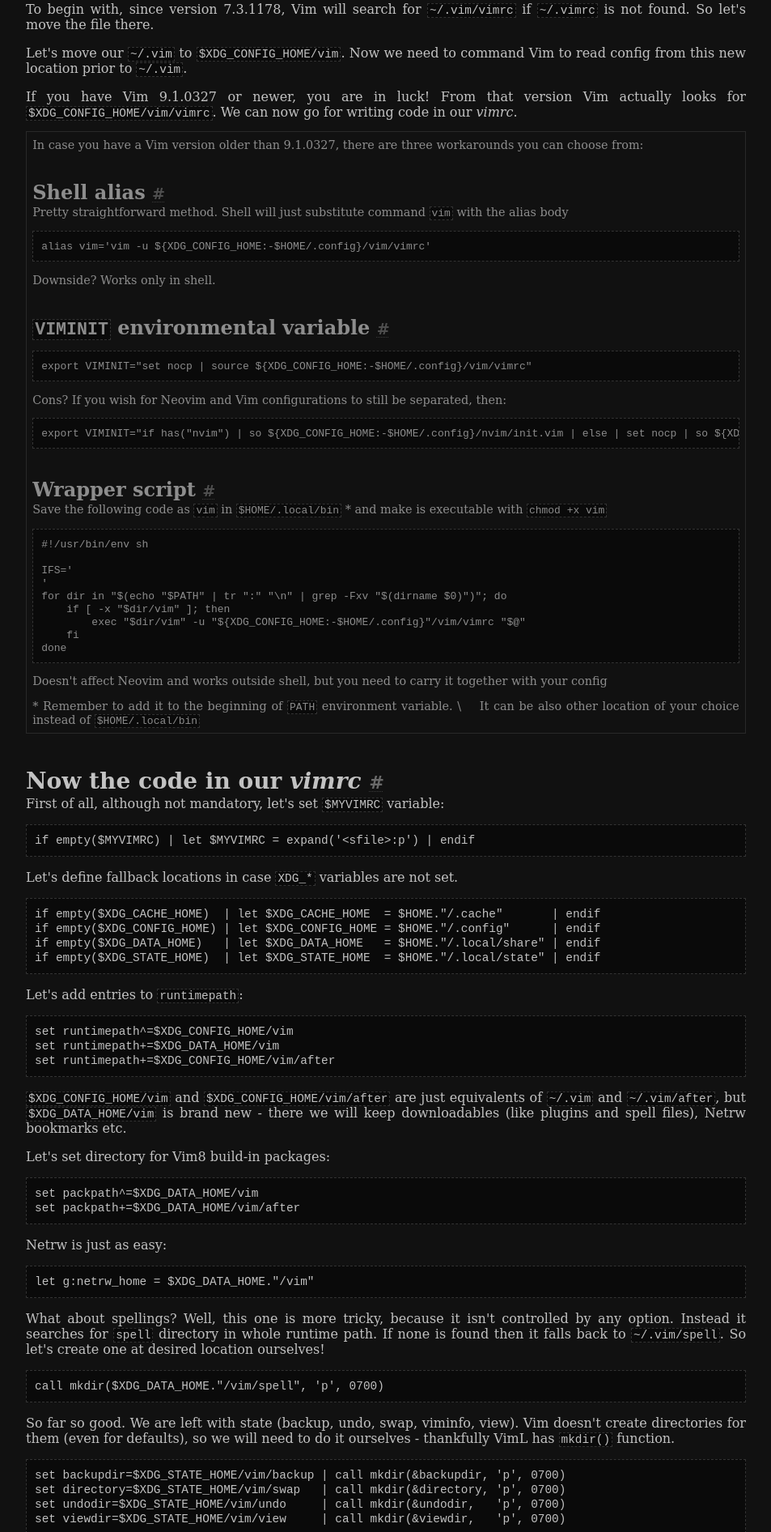
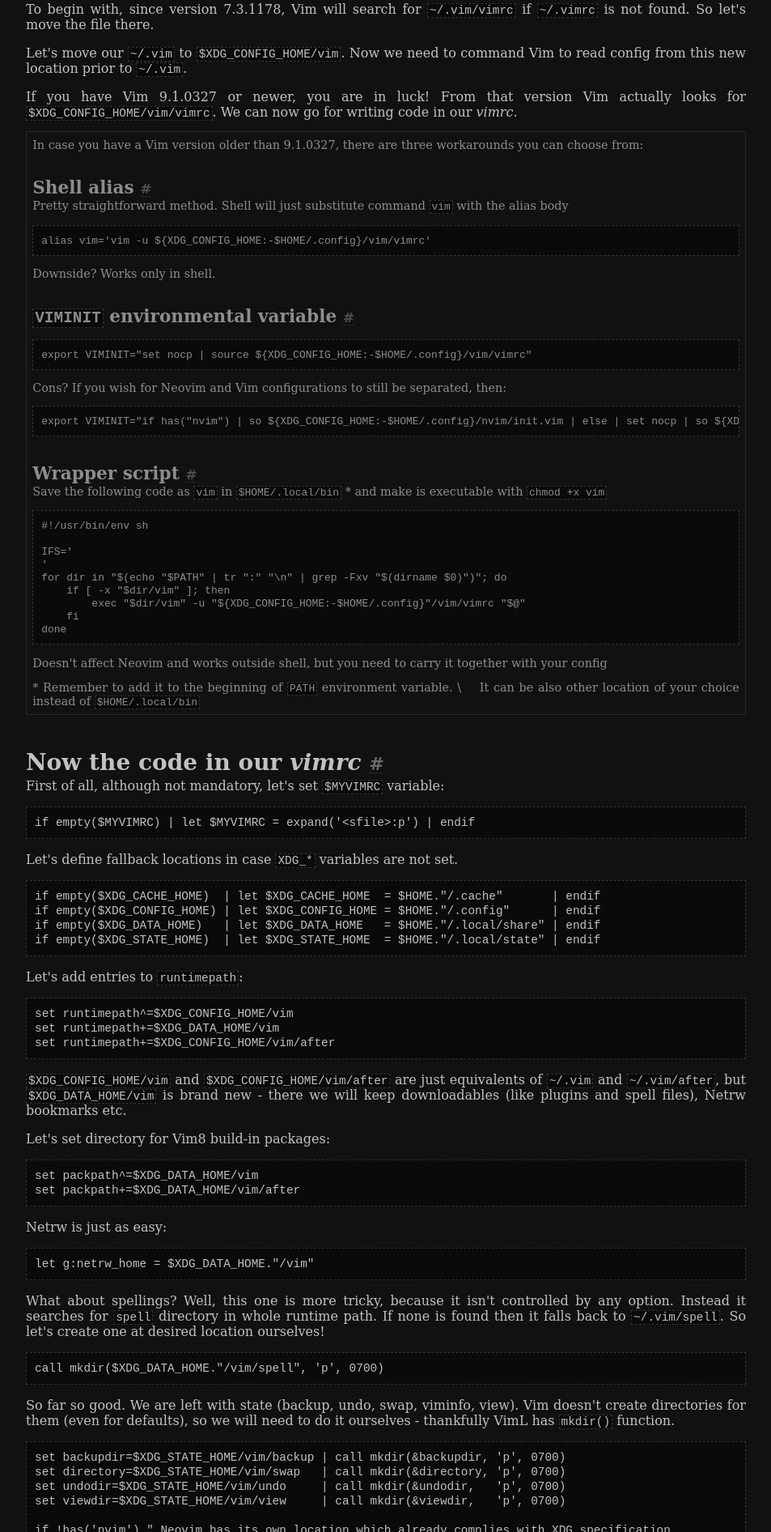
Before and after one commit to Jorenar/blog, a Jekyll site: the page built from _posts/2020-12-13-vim-xdg.md, in a window 1280 px wide. Shown: the part 1125-3017 px from the top of the page at 81% size, without its empty margins (163-1116 px from the left). Built offline with Jekyll 4.4.1, drawn with Linux system fonts in a browser that asks for light colours.

````diff
--- a/_posts/2020-12-13-vim-xdg.md
+++ b/_posts/2020-12-13-vim-xdg.md
@@ -70,7 +70,7 @@ code in our _vimrc_.
 In case you have a Vim version older than 9.1.0327, there are three
 workarounds you can choose from:
 
-<h3>Shell alias</h3>
+<h4>Shell alias</h4>
 <div markdown="1">
 Pretty straightforward method. Shell will just substitute command `vim` with the alias body
 
@@ -81,7 +81,7 @@ alias vim='vim -u ${XDG_CONFIG_HOME:-$HOME/.config}/vim/vimrc'
 Downside? Works only in shell.
 </div>
 
-<h3><code>VIMINIT</code> environmental variable</h3>
+<h4><code>VIMINIT</code> environmental variable</h4>
 <div markdown="1">
 ```sh
 export VIMINIT="set nocp | source ${XDG_CONFIG_HOME:-$HOME/.config}/vim/vimrc"
@@ -94,7 +94,7 @@ export VIMINIT="if has("nvim") | so ${XDG_CONFIG_HOME:-$HOME/.config}/nvim/init.
 ```
 </div>
 
-<h3>Wrapper script</h3>
+<h4>Wrapper script</h4>
 <div markdown="1">
 Save the following code as `vim` in `$HOME/.local/bin` \*
 and make is executable with `chmod +x vim`
````
